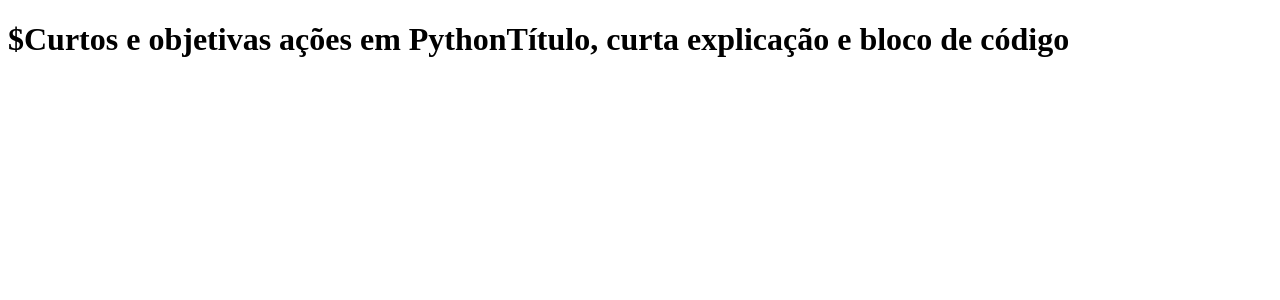
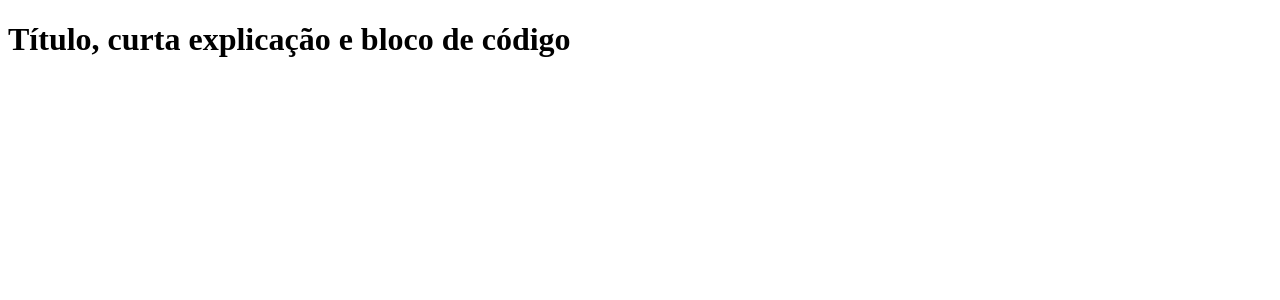
Before and after one commit to rodimendes/python_clues, a Next.js app: page / in a window 1280 px wide. Shown: the top 300 px of the page. Built offline with nearby package versions, Linux system fonts and the light colour scheme.

Commit message:
Homepage main objectives2

```diff
--- a/pages/index.js
+++ b/pages/index.js
@@ -3,7 +3,7 @@ function Home() {
     "Curtos e objetivas ações em Python",
     "Título, curta explicação e bloco de código",
   ];
-  return <h1>${frases}</h1>;
+  return (<h1>{frases[0]}</h1>), (<h1>{frases[1]}</h1>);
 }
 
 export default Home;
```
